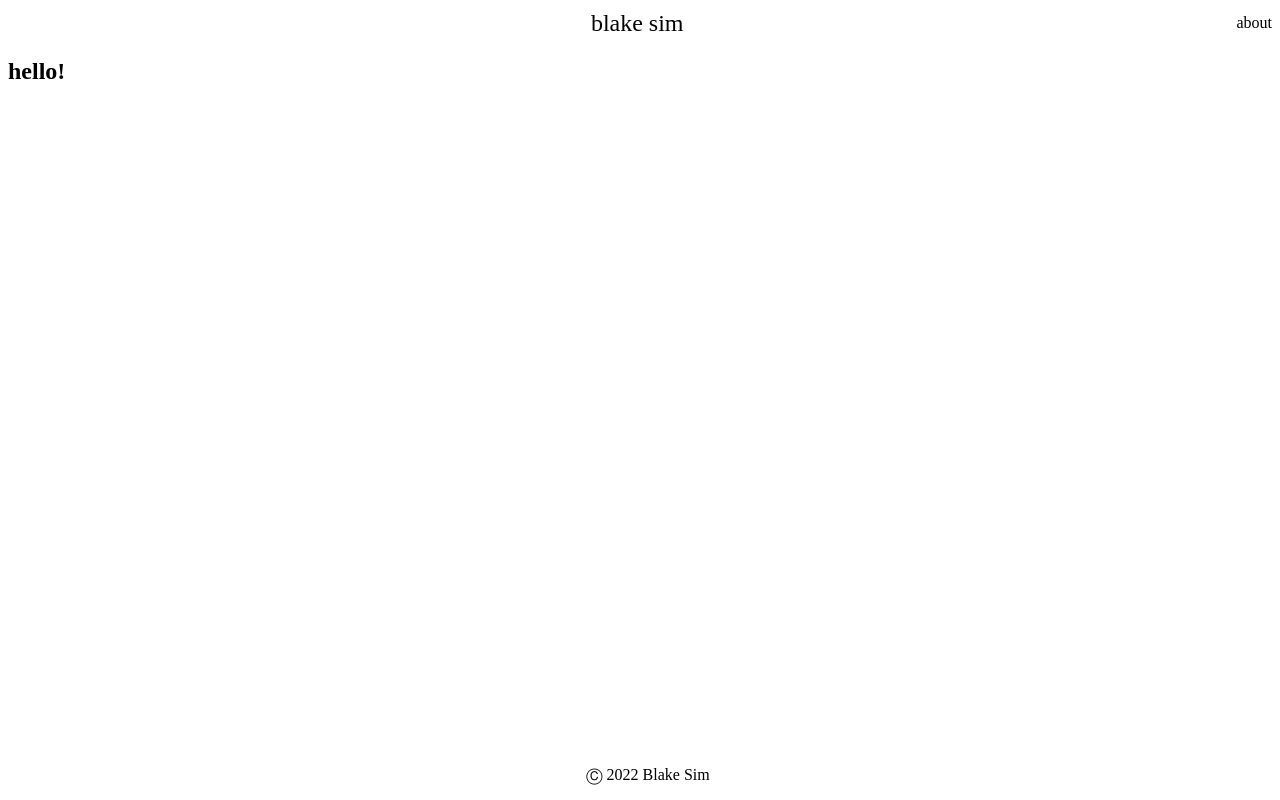
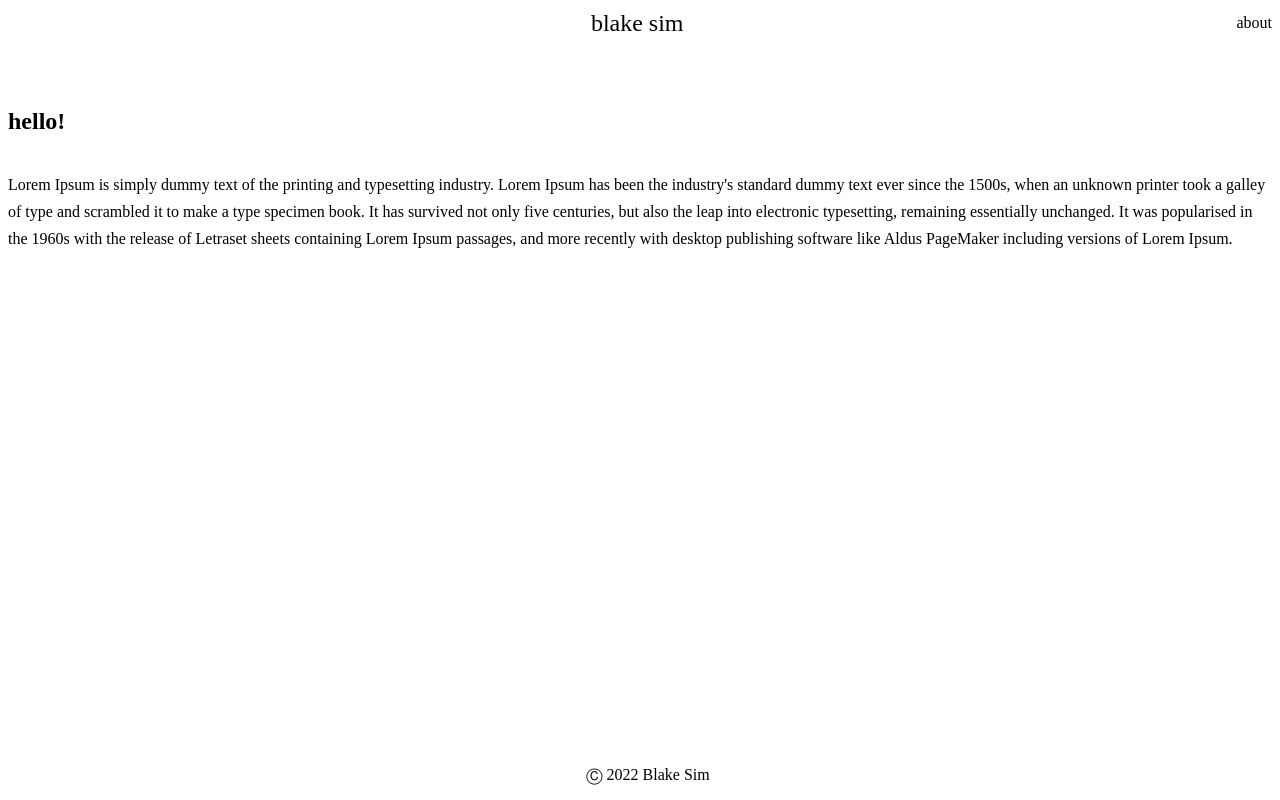
Before and after one commit to nbblk/gatsby-emotion-blog, a Gatsby site: page /about in a window 1280 px wide. Built offline with nearby package versions, Linux system fonts and the light colour scheme; Gatsby itself is replaced by a stand-in of ours.

Commit message:
add sample pages

```diff
--- a/src/pages/about.tsx
+++ b/src/pages/about.tsx
@@ -1,10 +1,43 @@
+import { CSSObject } from "@emotion/react";
 import Layout from "../components/Layout";
+import { mq } from "../styles/breakpoints";
+
+const aboutStyles: CSSObject = {
+  width: "100%",
+  height: "auto",
+  padding: "200px",
+  "& > p": {
+    width: "50%",
+  },
+  display: "flex",
+  flexDirection: "column",
+  justifyContent: "flex-start",
+  alignItems: "flex-start",
+  lineHeight: "170%",
+  [mq[0]]: {
+    padding: "50px 0",
+    "& > p": {
+      width: "100%",
+    },
+  },
+};
 
 const About = () => {
   return (
     <Layout>
-      <section>
+      <section css={aboutStyles}>
         <h1>hello!</h1>
+        <p>
+          Lorem Ipsum is simply dummy text of the printing and typesetting
+          industry. Lorem Ipsum has been the industry's standard dummy text ever
+          since the 1500s, when an unknown printer took a galley of type and
+          scrambled it to make a type specimen book. It has survived not only
+          five centuries, but also the leap into electronic typesetting,
+          remaining essentially unchanged. It was popularised in the 1960s with
+          the release of Letraset sheets containing Lorem Ipsum passages, and
+          more recently with desktop publishing software like Aldus PageMaker
+          including versions of Lorem Ipsum.
+        </p>
       </section>
     </Layout>
   );
--- a/src/pages/sample-post1.mdx
+++ b/src/pages/sample-post1.mdx
@@ -1,6 +1,7 @@
 ---
 title: "sample post 1"
 date: "2022-04-21"
+category: "thoughts"
 ---
 
 import Layout from "../components/Layout";
--- a/src/pages/sample-post2.mdx
+++ b/src/pages/sample-post2.mdx
@@ -1,6 +1,7 @@
 ---
 title: "sample post 2"
 date: "2022-04-21"
+category: "technology"
 ---
 
 import Layout from "../components/Layout";
--- a/src/pages/sample-post3.mdx
+++ b/src/pages/sample-post3.mdx
@@ -1,6 +1,7 @@
 ---
 title: "sample post 3"
 date: "2022-04-21"
+category: "arts"
 ---
 
 import Layout from "../components/Layout";
```
